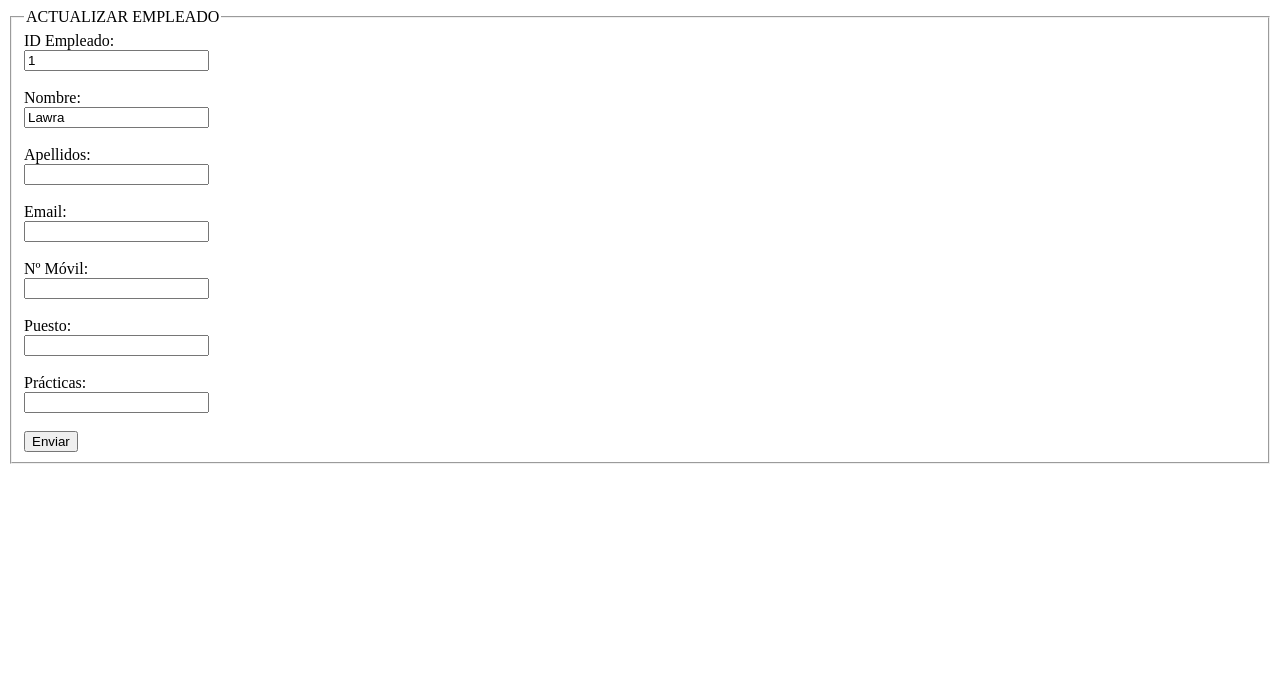
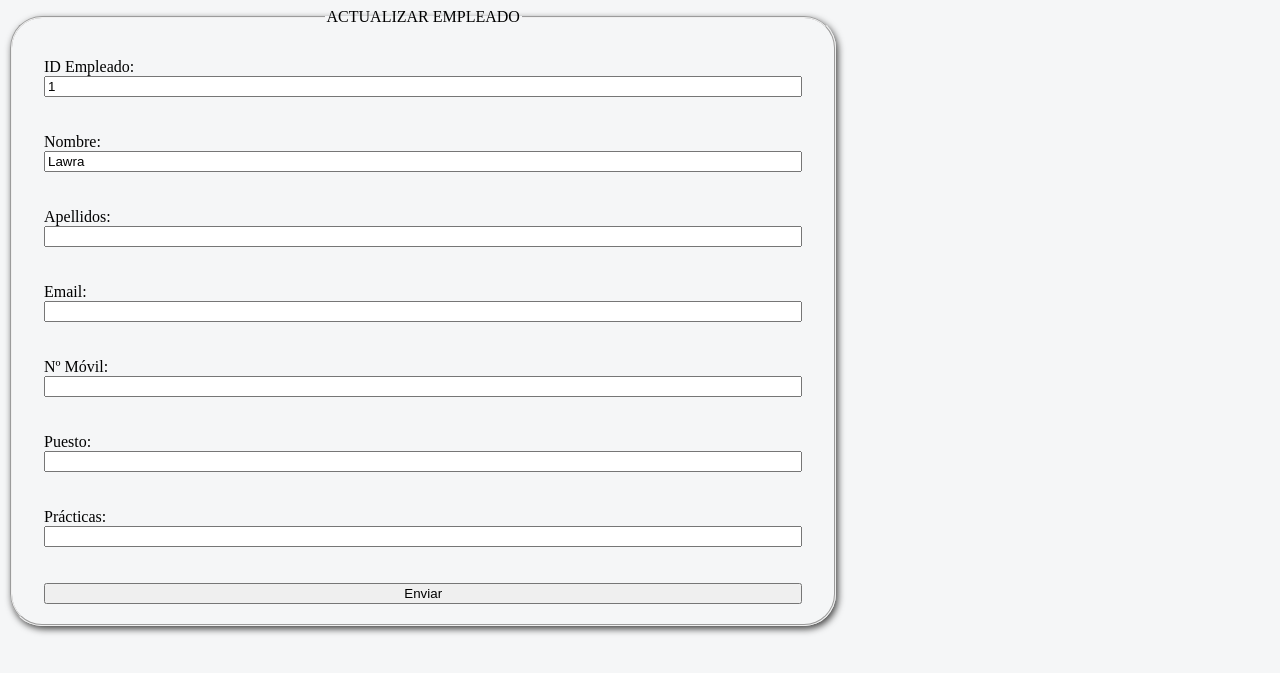
Before and after one commit to lawrarod/KomorebiStudio, a PHP site: page /actualizar-empleado.php?id=1 in a window 1280 px wide. Shown: the top 673 px of the page. Run offline with PHP 8.4, Linux system fonts and the light colour scheme; a user stored in the database is signed in; data comes from the database, SQL or seed files in the repository.

Commit message:
Actualizacion

```diff
--- a/ADMIN/actualizar-empleado.php
+++ b/ADMIN/actualizar-empleado.php
@@ -6,6 +6,37 @@
   <meta http-equiv="X-UA-Compatible" content="IE=edge">
   <meta name="viewport" content="width=device-width, initial-scale=1.0">
   <title>ACTUALIZAR EMPLEADO</title>
+
+  <style>
+    body {
+      background-color: #f5f6f7;
+    }
+
+    main {
+      width: 100%;
+      height: 100vh;
+      display: flex;
+      /* justify-content: center; */
+      align-items: center;
+    }
+
+    fieldset {
+      /* overflow: scroll; */
+      /* overflow-x: hidden; */
+      width: 60%;
+      display: flex;
+      height: 550px;
+      flex-flow: column;
+      border-radius: 2em;
+      padding: 2em;
+      box-shadow: 2px 3px 7px #444;
+      scroll-behavior: smooth;
+    }
+
+    legend {
+      text-align: center;
+    }
+  </style>
 </head>
 <?php
 
@@ -30,7 +61,7 @@ if (isset($_POST['idEmpleados'])) {
 if (isset($_GET['id'])) {
   $registros = mysqli_query($conexion, "SELECT * FROM empleados WHERE idEmpleados=" . $_GET['id']);
   $filas = mysqli_fetch_all($registros, MYSQLI_ASSOC);
-  foreach($filas as $fila){
+  foreach ($filas as $fila) {
 ?>
 
     <body>
--- a/ADMIN/conn.php
+++ b/ADMIN/conn.php
@@ -13,6 +13,6 @@ if ($conexion == FALSE) {
 // if ($conexion == FALSE) {
 //   echo mysqli_connect_error();
 //   exit();
-//}
+// }
 
 ?>
--- a/ADMIN/empleados.php
+++ b/ADMIN/empleados.php
@@ -93,7 +93,7 @@ if (isset($_SESSION['usuario'])) {
     foreach ($filas as $fila) {
     ?>
       <section id="empleados">
-        <?php echo utf8_encode($fila['nombre'] . " " . $fila['apellidos']); ?>&nbsp;
+        <?php echo $fila['nombre'] . " " .$fila['apellidos']; ?>&nbsp;
         <div id="iconos">
           <a href="./empleados.php?id=<?php echo $fila['idEmpleados'] ?>"><i class="bi bi-trash"></i></a>&nbsp;
           <a href="actualizar-empleado.php?id=<?php echo $fila['idEmpleados']?>"><i class="bi bi-pen"></i></a>&nbsp;
--- a/ADMIN/info-empleados.php
+++ b/ADMIN/info-empleados.php
@@ -60,9 +60,9 @@ foreach ($filas as $fila) {
 
       ID Empleado: <input type="text" name="id" id="id" value="<?php echo $fila['idEmpleados'] ?>" readonly><br>
 
-      Nombre: <input type="text" name="nombre" id="nombre" value="<?php echo $fila['nombre'] ?>" readonly><br>
+      Nombre: <input type="text" name="nombre" id="nombre" value="<?php echo utf8_encode( $fila['nombre']) ?>"  readonly><br>
 
-      Apellidos: <input type="text" name="apellidos" id="apellidos" value="<?php echo $fila['apellidos'] ?>" readonly><br>
+      Apellidos: <input type="text" name="apellidos" id="apellidos" value="<?php echo utf8_encode($fila['apellidos']) ?>" readonly><br>
 
       Email: <input type="text" name="email" id="email" value="<?php echo $fila['email'] ?>" readonly><br>
 
```
Lines whose indentation alone changed are shown as unchanged.
